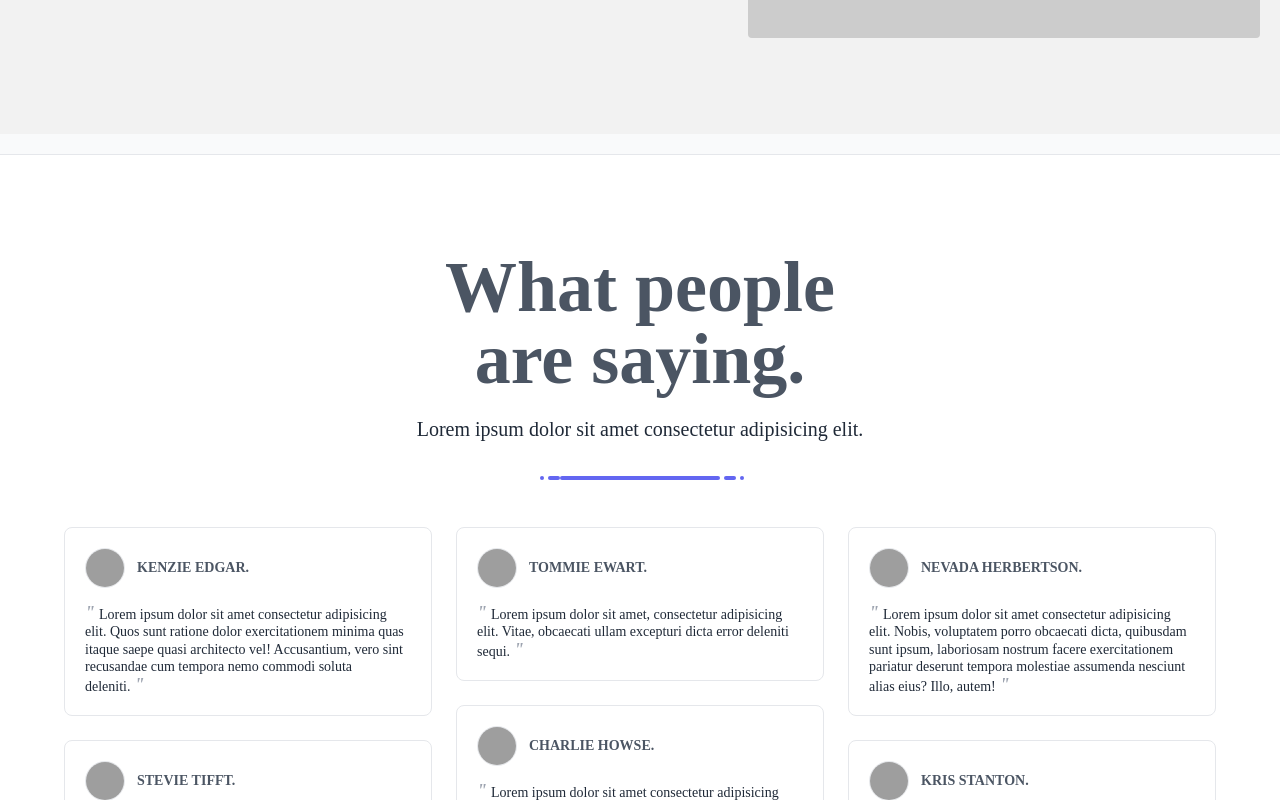
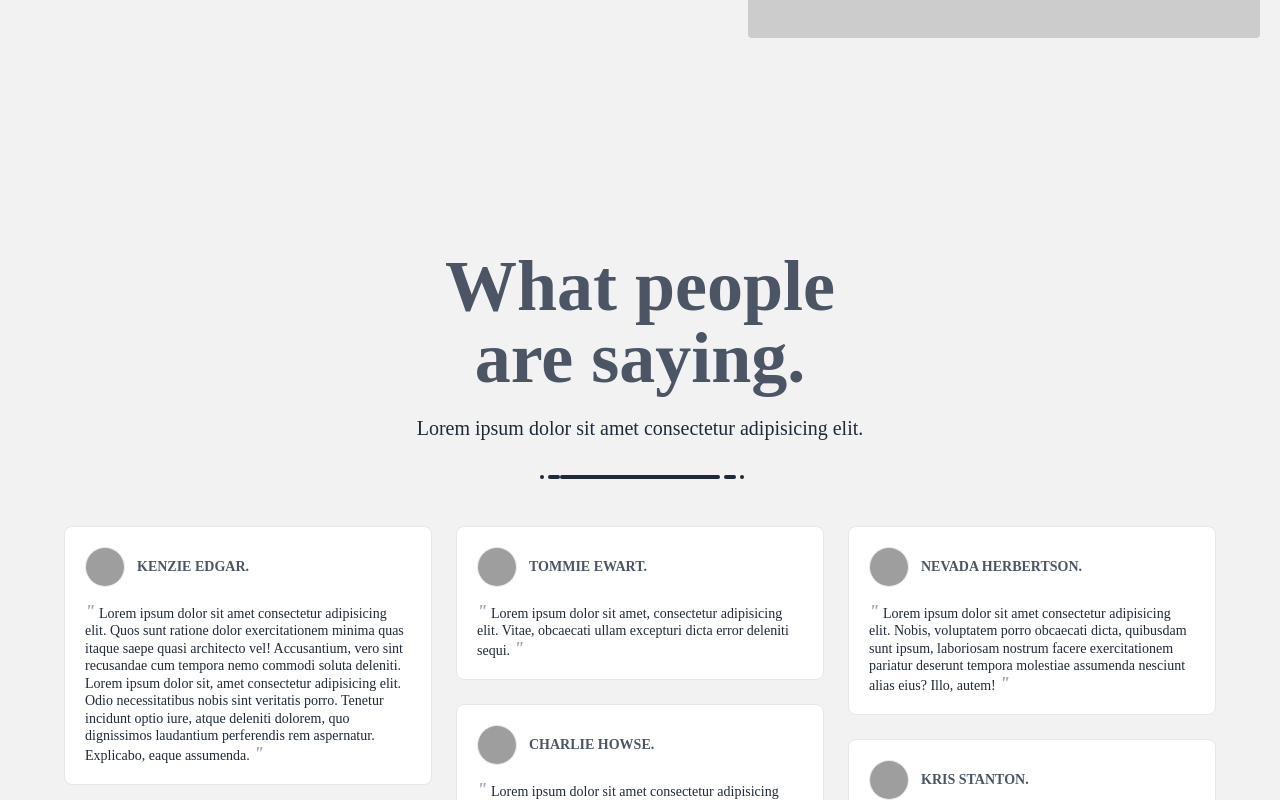
Before and after one commit to synerjay/landing-page-template-nextjs, a Next.js app: page / in a window 1280 px wide. Shown: the part 4100-4900 px from the top of the page. Built offline with nearby package versions, Linux system fonts and the light colour scheme; grey boxes are pictures that could not be loaded.

Commit message:
added changes to testimonial component

```diff
--- a/comps/Testimonials.js
+++ b/comps/Testimonials.js
@@ -2,8 +2,8 @@ import React from 'react';
 
 const Testimonials = () => {
   return (
-    <div class='min-w-screen min-h-screen bg-gray-50 flex items-center justify-center py-5'>
-      <div class='w-full bg-white border-t border-b border-gray-200 px-5 py-16 md:py-24 text-gray-800'>
+    <div class='min-w-screen min-h-screen flex items-center justify-center py-5'>
+      <div class='w-full px-5 py-16 md:py-24 text-gray-800'>
         <div class='w-full max-w-6xl mx-auto'>
           <div class='text-center max-w-xl mx-auto'>
             <h1 class='text-6xl md:text-7xl font-bold mb-5 text-gray-600'>
@@ -14,11 +14,11 @@ const Testimonials = () => {
               Lorem ipsum dolor sit amet consectetur adipisicing elit.
             </h3>
             <div class='text-center mb-10'>
-              <span class='inline-block w-1 h-1 rounded-full bg-indigo-500 ml-1'></span>
-              <span class='inline-block w-3 h-1 rounded-full bg-indigo-500 ml-1'></span>
-              <span class='inline-block w-40 h-1 rounded-full bg-indigo-500'></span>
-              <span class='inline-block w-3 h-1 rounded-full bg-indigo-500 ml-1'></span>
-              <span class='inline-block w-1 h-1 rounded-full bg-indigo-500 ml-1'></span>
+              <span class='inline-block w-1 h-1 rounded-full bg-gray-800 ml-1'></span>
+              <span class='inline-block w-3 h-1 rounded-full bg-gray-800 ml-1'></span>
+              <span class='inline-block w-40 h-1 rounded-full bg-gray-800'></span>
+              <span class='inline-block w-3 h-1 rounded-full bg-gray-800 ml-1'></span>
+              <span class='inline-block w-1 h-1 rounded-full bg-gray-800 ml-1'></span>
             </div>
           </div>
           <div class='-mx-3 md:flex items-start'>
@@ -42,7 +42,12 @@ const Testimonials = () => {
                     Lorem ipsum dolor sit amet consectetur adipisicing elit.
                     Quos sunt ratione dolor exercitationem minima quas itaque
                     saepe quasi architecto vel! Accusantium, vero sint
-                    recusandae cum tempora nemo commodi soluta deleniti.
+                    recusandae cum tempora nemo commodi soluta deleniti. Lorem
+                    ipsum dolor sit, amet consectetur adipisicing elit. Odio
+                    necessitatibus nobis sint veritatis porro. Tenetur incidunt
+                    optio iure, atque deleniti dolorem, quo dignissimos
+                    laudantium perferendis rem aspernatur. Explicabo, eaque
+                    assumenda.
                     <span class='text-lg leading-none italic font-bold text-gray-400 ml-1'>
                       "
                     </span>
```
